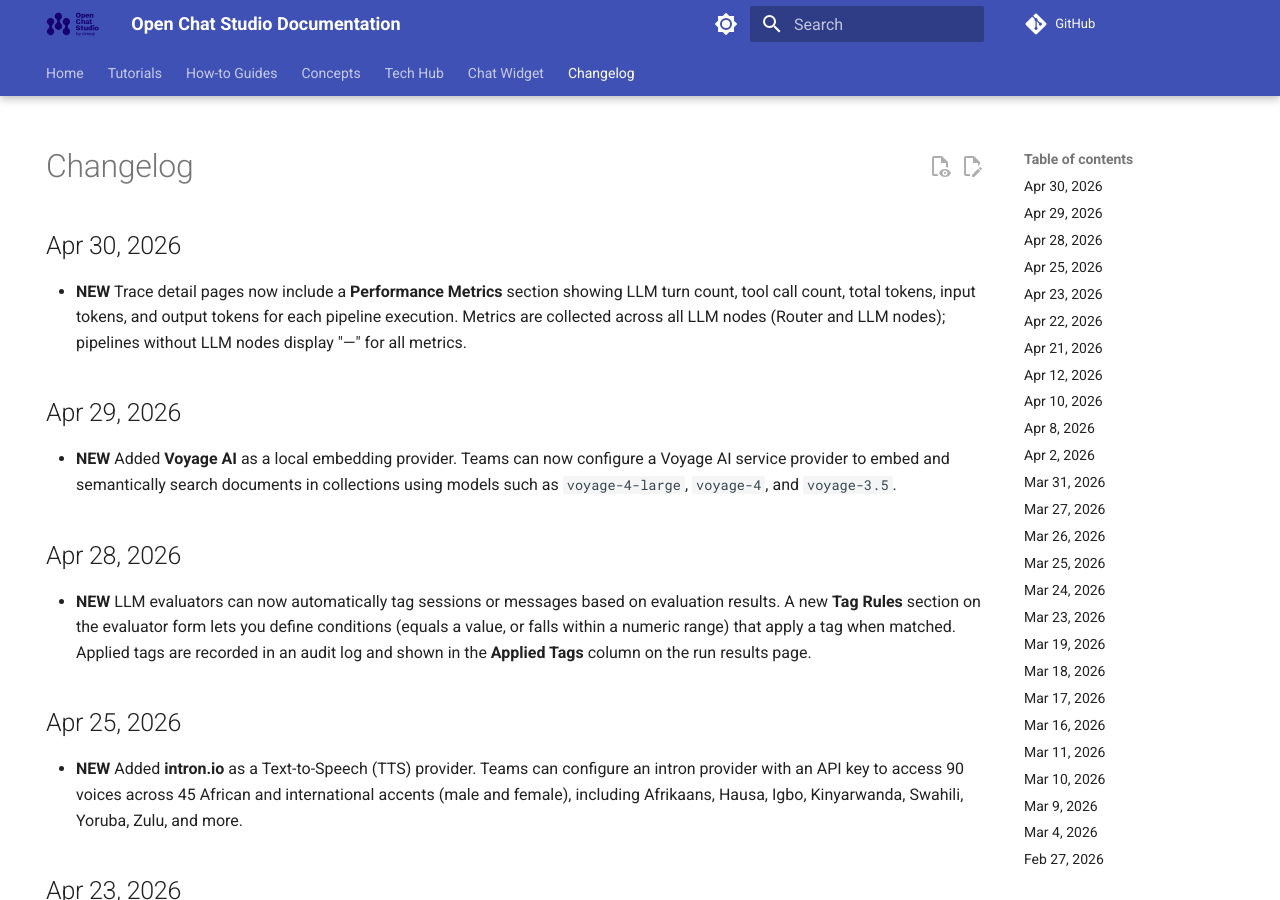
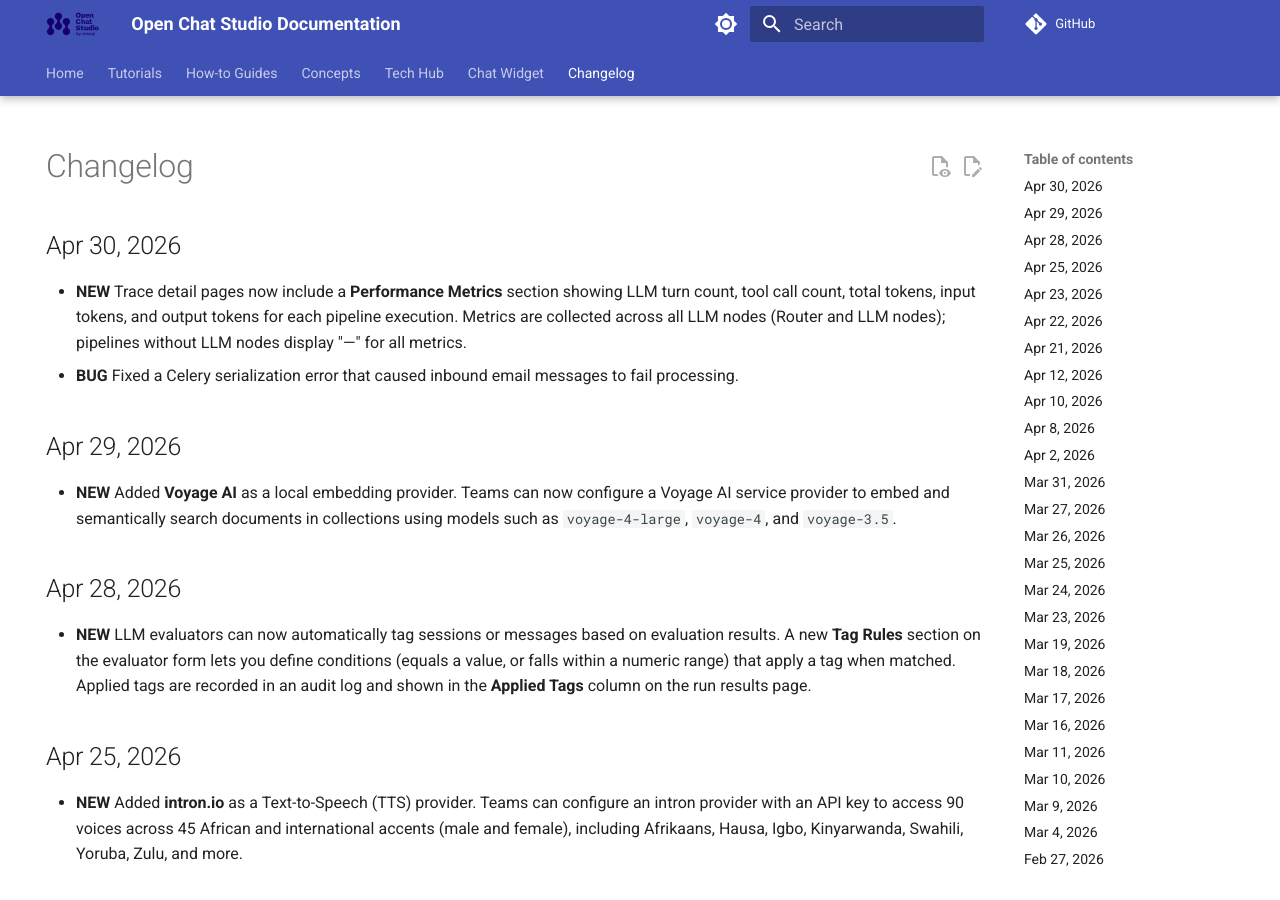
Before and after one commit to dimagi/open-chat-studio-docs, an MkDocs documentation site: the page built from docs/changelog.md, in a window 1280 px wide and 900 px high. Built offline with MkDocs 1.6.1 and Material for MkDocs 9.7.7, drawn with Linux system fonts in a browser that asks for light colours; a script that is not in the unit is left out; comment, search, counter and statistics services are not loaded.

Commit message:
update changelog and docs from OCS PR #3259

```diff
--- a/docs/changelog.md
+++ b/docs/changelog.md
@@ -6,6 +6,7 @@ hide:
 # Changelog
 ## Apr 30, 2026
 * **NEW** Trace detail pages now include a **Performance Metrics** section showing LLM turn count, tool call count, total tokens, input tokens, and output tokens for each pipeline execution. Metrics are collected across all LLM nodes (Router and LLM nodes); pipelines without LLM nodes display "—" for all metrics.
+* **BUG** Fixed a Celery serialization error that caused inbound email messages to fail processing.
 
 ## Apr 29, 2026
 * **NEW** Added **Voyage AI** as a local embedding provider. Teams can now configure a Voyage AI service provider to embed and semantically search documents in collections using models such as `voyage-4-large`, `voyage-4`, and `voyage-3.5`.
```
